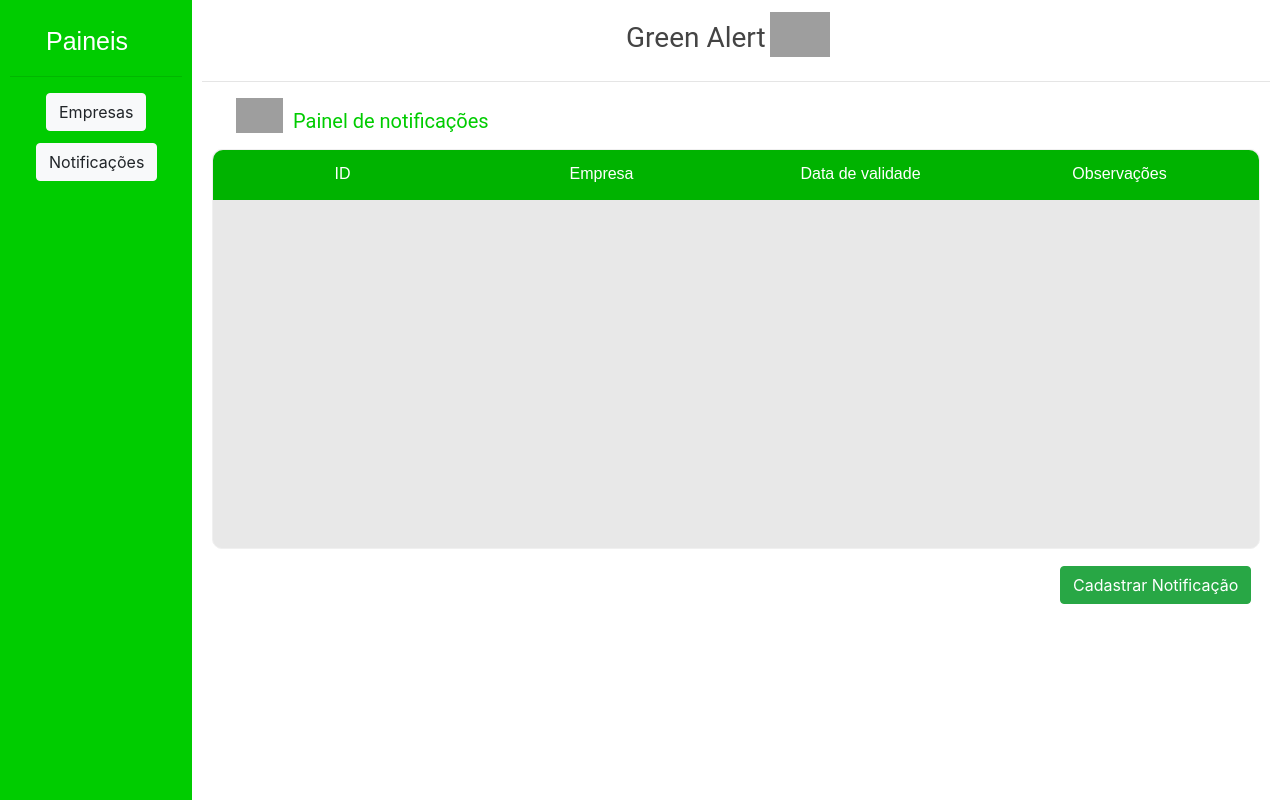
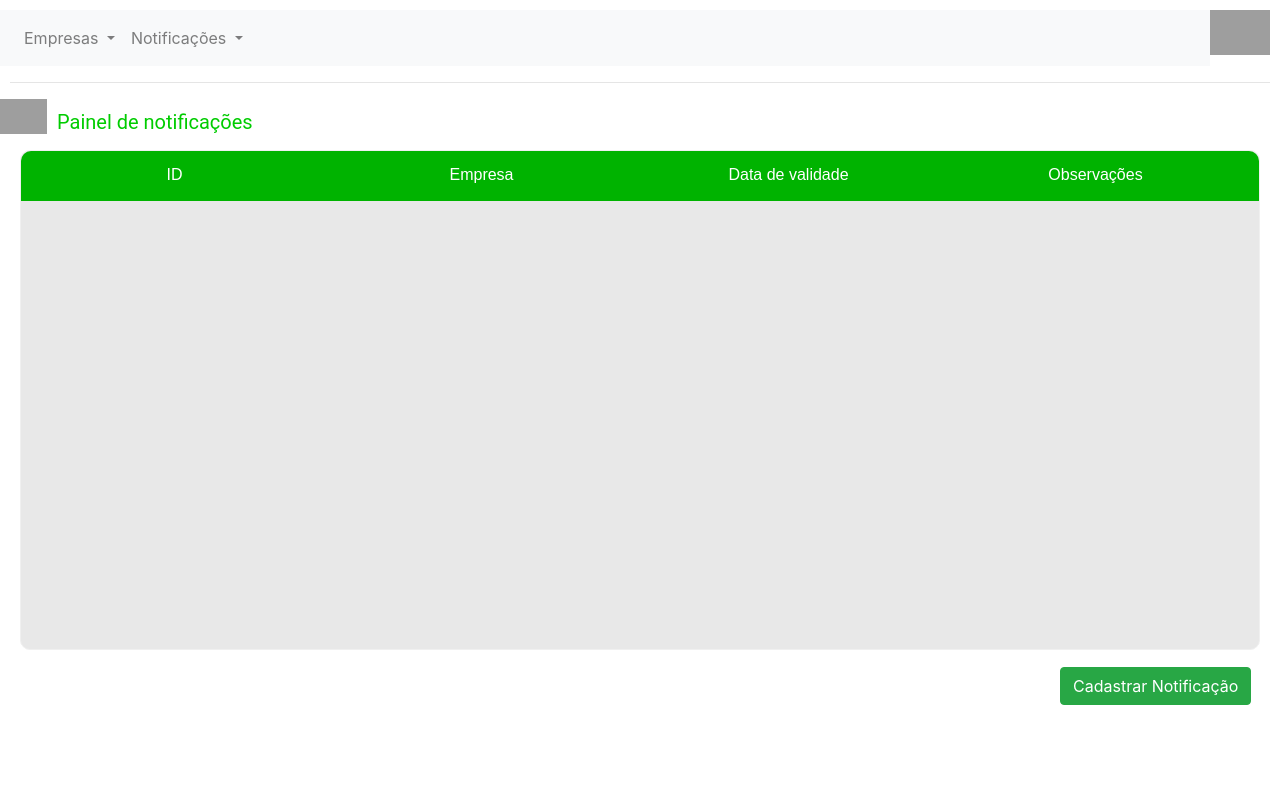
Before and after one commit to idilenebrito/GreenAlerts, a PHP site: page /documentos.php in a window 1280 px wide. Run offline with PHP 8.4, Linux system fonts and the light colour scheme; grey boxes are pictures that could not be loaded.

Commit message:
layout novo (não terminado)

```diff
--- a/css/css-documentos.css
+++ b/css/css-documentos.css
@@ -1,7 +1,6 @@
 .all{
     width: 100%;
   height: 100vh;
-  display: flex;
   height:100vh;
   /*border: solid 1px;
   border-color: black;*/
@@ -21,12 +20,31 @@ hr{
     margin:  0px 10px 0px 10px;
 }
 
+.navegadorBar{
+
+    margin: 10px 0px 0px 0px;
+    display: flex;
+    width: 100%;
+
+}
+
+.nvgdBar{
+    width: 95%;
+}
+
+.navegadorLogo{
+
+}
+
+.collapse{
+    background-image: linear-gradient(rgb(70, 77, 78));
+}
 
 
 .areaLogo{
     /*border: solid 2px;
     border-color: indigo;*/
-    width: 85%;
+    width: 100%;
 }
 
 .navegador{
@@ -109,7 +127,7 @@ hr{
     display: flex;
     margin: .1em auto;
     width: 100%;
-    max-width: 1000px;
+    max-width: 1400px;
     padding: 0px 0px 3px 0px;
 }
 
@@ -131,7 +149,7 @@ hr{
     border-radius: 10px;
     border-color: #F0F0F0;
     max-height: 80%;
-    min-height: 400px;
+    min-height: 500px;
 }
 
 .enum{
--- a/css/css-empresas.css
+++ b/css/css-empresas.css
@@ -1,7 +1,7 @@
 .all{
     width: 100%;
   height: 100vh;
-  display: flex;
+
   height:100vh;
   /*border: solid 1px;
   border-color: black;*/
@@ -26,7 +26,28 @@ hr{
 .areaLogo{
     /*border: solid 2px;
     border-color: indigo;*/
-    width: 85%;
+    width: 100%;
+}
+
+
+.navegadorBar{
+
+    margin: 10px 0px 0px 0px;
+    display: flex;
+    width: 100%;
+
+}
+
+.nvgdBar{
+    width: 95%;
+}
+
+.navegadorLogo{
+
+}
+
+.collapse{
+    background-image: linear-gradient(rgb(70, 77, 78));
 }
 
 .navegador{
@@ -109,7 +130,7 @@ hr{
     display: flex;
     margin: .1em auto;
     width: 100%;
-    max-width: 1000px;
+    max-width: 1400px;
     padding: 0px 0px 3px 0px;
 }
 
@@ -131,7 +152,7 @@ hr{
     border-radius: 10px;
     border-color: #F0F0F0;
     max-height: 80%;
-    min-height: 400px;
+    min-height: 500px;
 }
 
 .enum{
--- a/documentos.php
+++ b/documentos.php
@@ -1,8 +1,6 @@
-
-
-
 <!DOCTYPE html>
 <html lang="en">
+
 <head>
     <meta charset="UTF-8">
     <meta name="viewport" content="width=device-width, initial-scale=1.0">
@@ -10,64 +8,59 @@
     <title>Painel de Empresas</title>
 
     <!- Imports -!>
-  <link rel="stylesheet" href="./css/css-empresas.css">
+        <link rel="stylesheet" href="./css/css-documentos.css">
         <link rel="stylesheet" href="https://stackpath.bootstrapcdn.com/bootstrap/4.3.1/css/bootstrap.min.css" integrity="sha384-ggOyR0iXCbMQv3Xipma34MD+dH/1fQ784/j6cY/iJTQUOhcWr7x9JvoRxT2MZw1T" crossorigin="anonymous">
 </head>
+
 <body>
 
     <div class="all">
 
-            <div class="navegador">
+        <div class="navegadorBar">
 
-        <div class="navegadorTxt">
 
-            <div>
-                Paineis
+            <div class="nvgdBar">
+                <nav class="navbar navbar-expand-lg navbar-light bg-light">
+
+
+                    <div class="collapse navbar-collapse" id="navbarSupportedContent">
+                        <ul class="navbar-nav mr-auto">
+
+                            <li class="nav-item dropdown">
+                                <a class="nav-link dropdown-toggle" href="#" id="navbarDropdown" role="button" data-toggle="dropdown" aria-haspopup="true" aria-expanded="false">
+                                    Empresas
+                                </a>
+                                <div class="dropdown-menu" aria-labelledby="navbarDropdown">
+                                    <a class="dropdown-item" href="cadastroEmpresa.php">Cadastrar</a>
+                                    <a class="dropdown-item" href="empresas.php">Listar</a>
+                                </div>
+                            </li>
+
+                            <li class="nav-item dropdown">
+                                <a class="nav-link dropdown-toggle" href="#" id="navbarDropdown" role="button" data-toggle="dropdown" aria-haspopup="true" aria-expanded="false">
+                                    Notificações
+                                </a>
+                                <div class="dropdown-menu" aria-labelledby="navbarDropdown">
+                                    <a class="dropdown-item" href="cadastroNotificacao.php">Cadastrar</a>
+                                    <a class="dropdown-item" href="documentos.php">Listar</a>
+                                </div>
+                            </li>
+
+                    </div>
+                </nav>
             </div>
 
+            <div class="navegadorLogo">
+                <div class="logoImg">
+                    <img src="https://i.imgur.com/XGpUJgO.png" alt="imagemLogo" width=60px>
                 </div>
 
 
-
-        <div class="tracinho">
-            <hr/>
-        </div>
-
-        <div class="btnTopo">
-
-            <div class="btn1">
-                <a href="empresas.php"> <!- Link para pagina "empresas.php" -!>
-                <button type="button" class="btn btn-light">Empresas</button>
-                </a>
-
-            </div>
-
-             <div class="btn2">
-                <a href="documentos.php"> <!- Link para pagina "documentos.php" -!>
-                    <button type="button" class="btn btn-light">Notificações</button>
-                </a>
-            </div>
             </div>
 
         </div>
 
         <div class="areaLogo">
-
-            <div class="topo">
-
-                <div class="logo">
-
-                    <div class="logoTxt">
-                        Green Alert
-                    </div>
-
-                    <div class="logoImg">
-                    <img src="https://i.imgur.com/XGpUJgO.png" alt="imagemLogo" width=60px>
-                    </div>
-
-                </div>
-
-            </div>
 
             <div class="divisoria">
                 <hr>
@@ -78,9 +71,7 @@
                 <div class="descrAba">
 
                     <div class="descrImg">
-                        <img src="https://parqueibirapuera.org/wp/wp-content/uploads/2014/08/events-calendar-icon.png"
-                        alt=""
-                        width=47px>
+                        <img src="https://parqueibirapuera.org/wp/wp-content/uploads/2014/08/events-calendar-icon.png" alt="" width=47px>
                     </div>
 
                     <div class="descrTxt">
@@ -114,7 +105,8 @@
                 </div>
 
                 <div class="btnCadastro">
-                    <a href="cadastroNotificacao.php"> <!- Link para pagina "documentos.php" -!>
+                    <a href="cadastroNotificacao.php">
+                        <!- Link para pagina "documentos.php" -!>
                             <button type="button" class="btn btn-success">Cadastrar Notificação</button>
                     </a>
                 </div>
@@ -126,6 +118,7 @@
     </div>
 
 </body>
+
 </html>
 
 <script src="https://code.jquery.com/jquery-3.3.1.slim.min.js" integrity="sha384-q8i/X+965DzO0rT7abK41JStQIAqVgRVzpbzo5smXKp4YfRvH+8abtTE1Pi6jizo" crossorigin="anonymous"></script>
```
Also changed, not shown: empresas.php (+39 -41 lines). Lines whose indentation alone changed are shown as unchanged.
